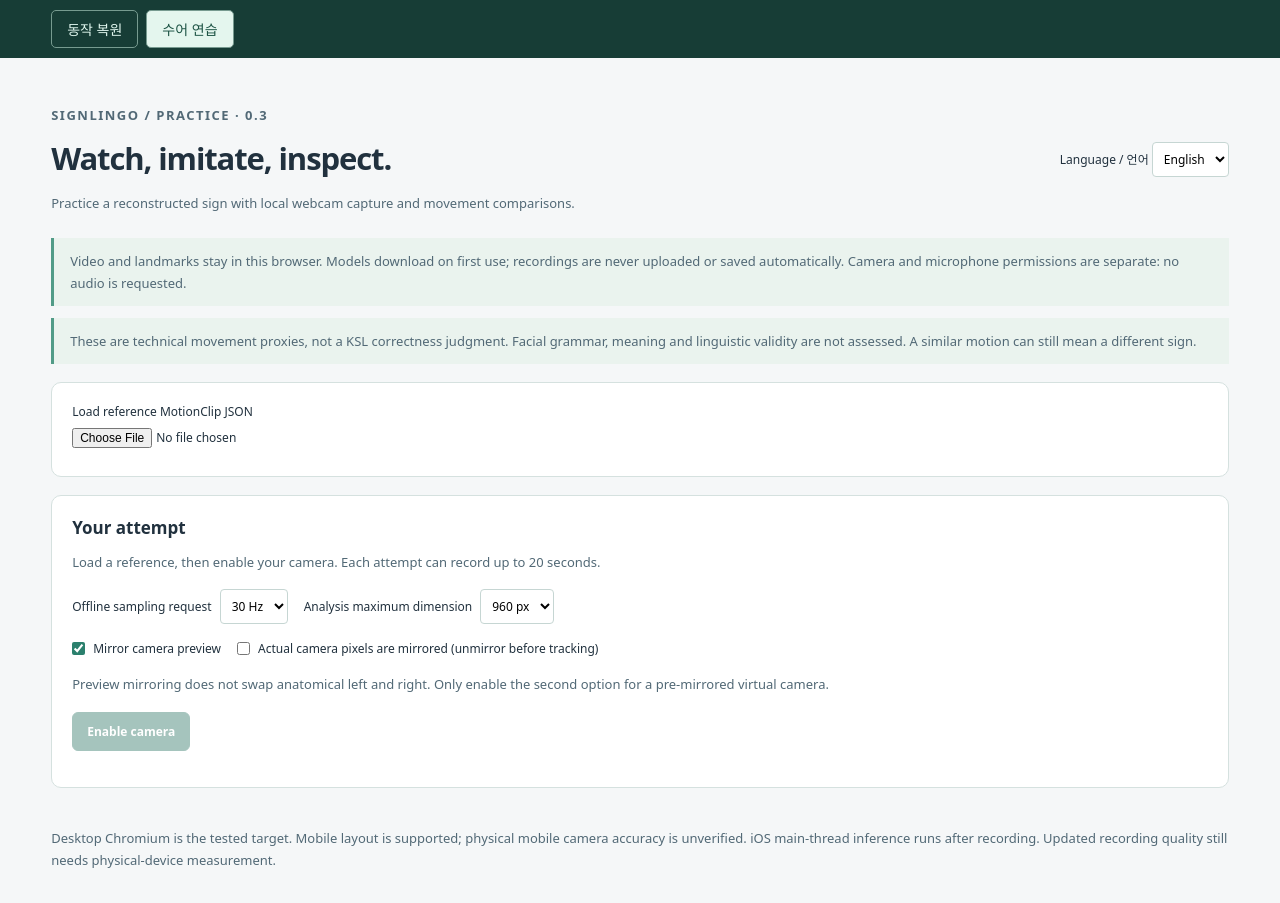
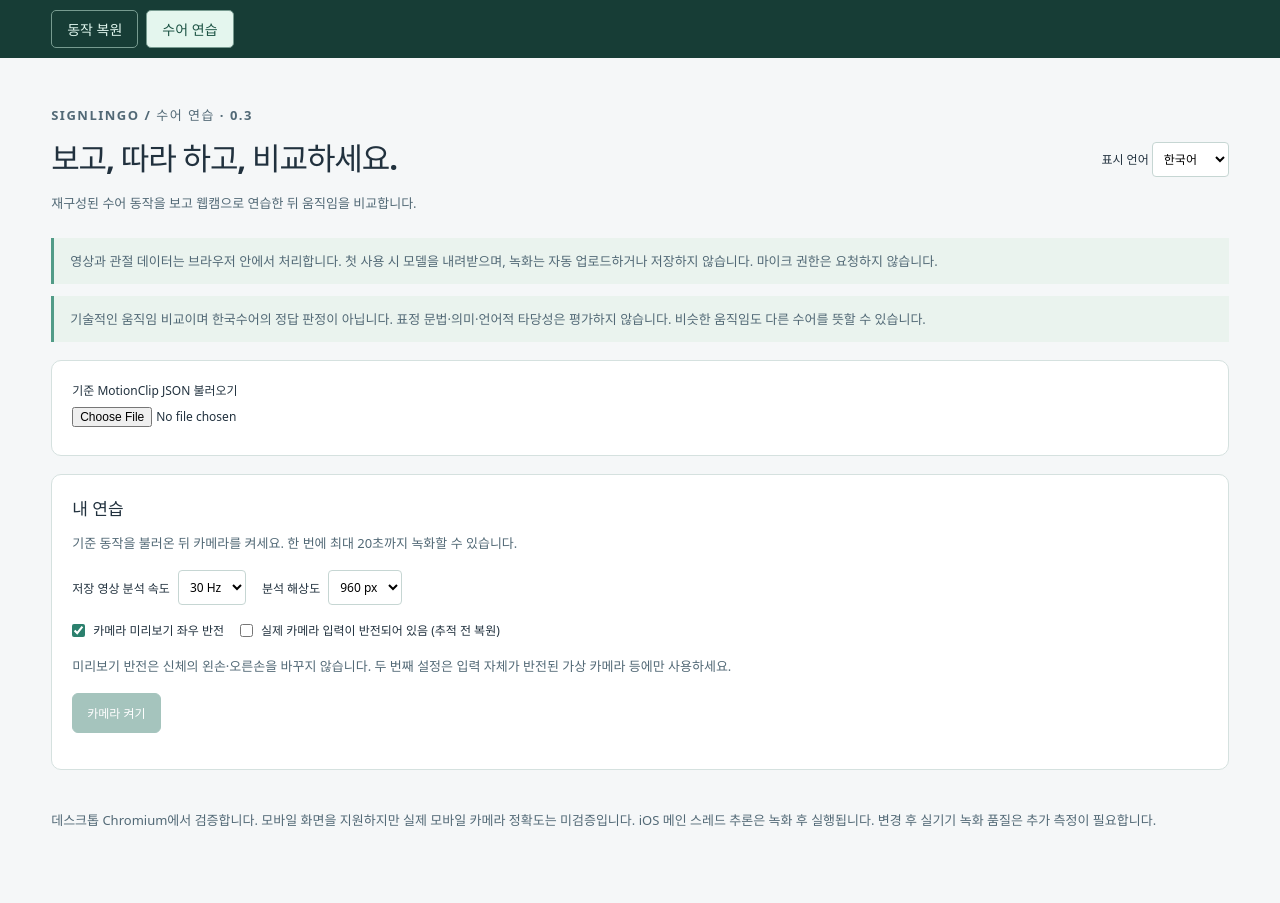
Before and after one commit to KINGJNU-sakayume/SignLingo, a React (Vite) app: page / in a window 1280 px wide. Both pictures are taken after a click on the button "수어 연습". After the commit the page ends 864 px from the top, so only its background shows below. Built offline with nearby package versions, Linux system fonts and the light colour scheme.

Commit message:
Translate src/practice/PracticeMode.tsx user-facing labels and messages

```diff
--- a/src/practice/PracticeMode.tsx
+++ b/src/practice/PracticeMode.tsx
@@ -15,6 +15,7 @@ import type { MotionClip, Side } from '../motion/types';
 import { activeInterval, features } from './features';
 import { compareMotion } from './compare';
 import { WebcamCapture, cameraError } from './capture';
+import { koMessage } from '../i18n/ko';
 import { copy, feedbackText, metricRequirement, type Locale } from './copy';
 import type { Comparison, Interval, PracticeSession } from './types';
 import './practice.css';
@@ -47,7 +48,7 @@ function WristPaths({reference,learner,result,side,index,locale}:{reference:Moti
   </svg>;
 }
 export function PracticeMode() {
-  const [locale,setLocale]=useState<Locale>(()=>navigator.language.startsWith('ko')?'ko':'en'),t=copy[locale];
+  const [locale,setLocale]=useState<Locale>('ko'),t=copy[locale];
   const [reference,setReference]=useState<MotionClip|null>(null),[learner,setLearner]=useState<MotionClip|null>(null);
   const [ri,setRi]=useState<Interval|null>(null),[li,setLi]=useState<Interval|null>(null);
   const [referenceUrl,setReferenceUrl]=useState(''),[learnerUrl,setLearnerUrl]=useState('');
@@ -65,7 +66,7 @@ export function PracticeMode() {
   const busy=phase!=='idle'||checking, epoch=useRef(0);
   const comparison=useMemo(()=>{
     if(!reference||!learner||!ri||!li)return {result:null,error:''};
-    try{return {result:compareMotion(reference,learner,ri,li),error:''};}catch(e){return {result:null,error:cameraError(e)};}
+    try{return {result:compareMotion(reference,learner,ri,li),error:''};}catch(e){return {result:null,error:koMessage(cameraError(e))};}
   },[reference,learner,ri,li]);
   const result=comparison.result;
   const session:PracticeSession|null=reference&&learner&&result?{schema:'signlingo.practice',version:1,attempt,reference,learner,comparison:result,linguisticValidation:'not-performed'}:null;
@@ -78,7 +79,7 @@ export function PracticeMode() {
   useEffect(()=>()=>{epoch.current++;clearTimeout(timer.current);capture.current?.cancel();framing.current?.close();offline.current?.abort();},[]);
   useEffect(()=>()=>{if(referenceUrl)URL.revokeObjectURL(referenceUrl);},[referenceUrl]);
   useEffect(()=>()=>{if(learnerUrl)URL.revokeObjectURL(learnerUrl);},[learnerUrl]);
-  useEffect(()=>{const end=()=>{if(document.hidden){if(capture.current||offline.current)setError('Video capture / processing interrupted because the page was hidden. Any completed recording is retained. Retry analysis when the page is visible.');epoch.current++;clearTimeout(timer.current);capture.current?.cancel();framing.current?.close();setChecking(false);offline.current?.abort();offline.current=null;capture.current=null;setPhase('idle');setPlaying(false);}};const leave=()=>{if(capture.current||offline.current)setError('Video capture interrupted when leaving the page. Retry the attempt.');epoch.current++;clearTimeout(timer.current);capture.current?.cancel();framing.current?.close();setChecking(false);offline.current?.abort();offline.current=null;capture.current=null;setPhase('idle');setPlaying(false);};document.addEventListener('visibilitychange',end);window.addEventListener('pagehide',leave);return()=>{document.removeEventListener('visibilitychange',end);window.removeEventListener('pagehide',leave);};},[]);
+  useEffect(()=>{const end=()=>{if(document.hidden){if(capture.current||offline.current)setError('화면을 벗어나 영상 촬영 또는 분석이 중단되었습니다. 완료된 녹화는 보존되며 화면으로 돌아와 분석을 다시 시도할 수 있습니다.');epoch.current++;clearTimeout(timer.current);capture.current?.cancel();framing.current?.close();setChecking(false);offline.current?.abort();offline.current=null;capture.current=null;setPhase('idle');setPlaying(false);}};const leave=()=>{if(capture.current||offline.current)setError('페이지를 떠나 촬영이 중단되었습니다. 다시 시도해 주세요.');epoch.current++;clearTimeout(timer.current);capture.current?.cancel();framing.current?.close();setChecking(false);offline.current?.abort();offline.current=null;capture.current=null;setPhase('idle');setPlaying(false);};document.addEventListener('visibilitychange',end);window.addEventListener('pagehide',leave);return()=>{document.removeEventListener('visibilitychange',end);window.removeEventListener('pagehide',leave);};},[]);
   useEffect(()=>{setIndex(0);setPlaying(false);setHighlight(undefined);},[result]);
   useEffect(()=>{
     for(const [video,value] of [[referenceVideo.current,referenceMediaTime],[learnerVideo.current,learnerMediaTime]] as const)if(video&&video.readyState>=1&&Math.abs(video.currentTime-value)>.015)try{video.currentTime=value;}catch{/* The visible media error handler reports decoding failures. */}
@@ -103,7 +104,7 @@ export function PracticeMode() {
       setPlaying(false);setError('');setIndex(0);setTime(0);
       if(target==='reference'){resetAttempt();setReference(clip);setRi(activeInterval(clip));setReferenceUrl('');}
       else {resetAttempt();setLearner(clip);setLi(activeInterval(clip));setAttempt(n=>n+1);}
-    } catch(e){if(current===epoch.current)setError(cameraError(e));}
+    } catch(e){if(current===epoch.current)setError(koMessage(cameraError(e)));}
   }
   async function openCamera() {
     setError('');setDiagnostics(null);setPlaying(false);setPhase('opening');
@@ -113,7 +114,7 @@ export function PracticeMode() {
   }
   async function analyzeRecording(file:File,durationHint?:number) {
     const current=++epoch.current,controller=new AbortController();offline.current=controller;
-    setPhase('processing');setLearner(null);setLi(null);setProgress('Decoding saved video…');setError('');setAnalysis(null);setDiagnostics(null);
+    setPhase('processing');setLearner(null);setLi(null);setProgress('저장된 영상을 해독하는 중…');setError('');setAnalysis(null);setDiagnostics(null);
     try {
       const clip=await processPracticeVideo(file,{mirrored:unmirror,signal:controller.signal,sampleHz,maxDimension,durationHint,
         progress:p=>{if(current===epoch.current)setProgress(`${p.phase}${p.total?` · ${p.done}/${p.total}`:''}`);},
@@ -159,19 +160,19 @@ export function PracticeMode() {
     };timer.current=setTimeout(tick,1000);
   }
   return <main className="practice" lang={locale}>
-    <div className="practice-heading"><div><p className="eyebrow">SIGNLINGO / PRACTICE · 0.3</p><h1>{t.title}</h1><p>{t.intro}</p></div><label>Language / 언어 <select aria-label="Practice language" value={locale} onChange={e=>setLocale(e.target.value as Locale)}><option value="en">English</option><option value="ko">한국어</option></select></label></div>
+    <div className="practice-heading"><div><p className="eyebrow">SIGNLINGO / 수어 연습 · 0.3</p><h1>{t.title}</h1><p>{t.intro}</p></div><label>표시 언어 <select aria-label="표시 언어" value={locale} onChange={e=>setLocale(e.target.value as Locale)}><option value="en">English</option><option value="ko">한국어</option></select></label></div>
     <p className="practice-notice">{t.privacy}</p><p className="practice-notice">{t.caveat}</p>
-    {error&&<div role="alert" className="error-message"><div><strong>{t.failure}</strong><p>{locale==='ko'?`${t.details}: `:''}{error}</p></div></div>}
+    {error&&<div role="alert" className="error-message"><div><strong>{t.failure}</strong><p>{locale==='ko'?`${t.details}: `:''}{koMessage(error)}</p></div></div>}
     <section className="practice-card practice-files"><label>{t.load}<input aria-label={t.load} type="file" accept="application/json,.json" disabled={busy} onChange={e=>void load(e,'reference')}/></label>{reference&&<><span>{reference.source.name}</span><label>{t.video}<input aria-label={t.video} type="file" accept="video/*" disabled={busy} onChange={e=>{const f=e.target.files?.[0];e.target.value='';if(!f)return;if(f.name!==reference.source.name||f.size!==reference.source.size){setError(locale==='ko'?'기준 JSON의 파일명·크기와 일치하는 원본 영상을 선택하세요.':'Choose the original video matching the reference JSON filename and size.');return;}setReferenceUrl(URL.createObjectURL(f));setError('');}}/></label></>}</section>
-    <section className="practice-card"><h2>{t.learner}</h2><p>{phase==='opening'?t.loading:phase==='ready'?t.ready:phase==='recording'?`${t.recording} · ${elapsed.toFixed(1)} s · ${frames} ${t.frames}`:phase==='finishing'?t.finishing:phase==='processing'?progress:t.idle}</p>
-      <div className="practice-camera" hidden={phase==='idle'||phase==='processing'} style={{aspectRatio:captureQuality?.width?`${captureQuality.width}/${captureQuality.height}`:undefined}}><video ref={live} muted playsInline aria-label="Live camera preview" style={{transform:mirror?'scaleX(-1)':undefined}}/>{diagnostics?.frame&&<Overlay frame={diagnostics.frame} width={diagnostics.width} height={diagnostics.height} mirrored={mirror!==unmirror} minConfidence={.6}/ >}{phase==='countdown'&&<strong className="practice-countdown" role="status" aria-live="assertive">{countdown}</strong>}</div>
+    <section className="practice-card"><h2>{t.learner}</h2><p>{phase==='opening'?t.loading:phase==='ready'?t.ready:phase==='recording'?`${t.recording} · ${elapsed.toFixed(1)} s · ${frames} ${t.frames}`:phase==='finishing'?t.finishing:phase==='processing'?koMessage(progress):t.idle}</p>
+      <div className="practice-camera" hidden={phase==='idle'||phase==='processing'} style={{aspectRatio:captureQuality?.width?`${captureQuality.width}/${captureQuality.height}`:undefined}}><video ref={live} muted playsInline aria-label="실시간 카메라 미리보기" style={{transform:mirror?'scaleX(-1)':undefined}}/>{diagnostics?.frame&&<Overlay frame={diagnostics.frame} width={diagnostics.width} height={diagnostics.height} mirrored={mirror!==unmirror} minConfidence={.6}/ >}{phase==='countdown'&&<strong className="practice-countdown" role="status" aria-live="assertive">{countdown}</strong>}</div>
       {diagnostics&&<>{phase==='ready'&&<p>{locale==='ko'?'녹화 전 화면 확인 결과입니다. 녹화 중에는 추론하지 않습니다.':'Framing snapshot before recording. Inference is disabled during recording.'}</p>}<TrackingStatus value={diagnostics} locale={locale}/></>}
       <CaptureQuality capture={captureQuality} analysis={analysis} locale={locale}/>
-      <div className="practice-controls"><label>{locale==='ko'?'저장 영상 분석 속도':'Offline sampling request'}<select aria-label="Offline analysis sampling" value={sampleHz} disabled={busy} onChange={e=>setSampleHz(Number(e.target.value) as 15|30)}><option value={30}>30 Hz</option><option value={15}>15 Hz</option></select></label><label>{locale==='ko'?'분석 해상도':'Analysis maximum dimension'}<select aria-label="Analysis maximum dimension" value={maxDimension} disabled={busy} onChange={e=>setMaxDimension(Number(e.target.value) as 640|960)}><option value={960}>960 px</option><option value={640}>640 px</option></select></label></div>
+      <div className="practice-controls"><label>{locale==='ko'?'저장 영상 분석 속도':'Offline sampling request'}<select aria-label="저장 영상 분석 속도" value={sampleHz} disabled={busy} onChange={e=>setSampleHz(Number(e.target.value) as 15|30)}><option value={30}>30 Hz</option><option value={15}>15 Hz</option></select></label><label>{locale==='ko'?'분석 해상도':'Analysis maximum dimension'}<select aria-label="분석 해상도" value={maxDimension} disabled={busy} onChange={e=>setMaxDimension(Number(e.target.value) as 640|960)}><option value={960}>960 px</option><option value={640}>640 px</option></select></label></div>
       {saved&&!busy&&<div className="practice-controls"><button className="button secondary" onClick={()=>void analyzeRecording(saved.file,saved.duration)}>{locale==='ko'?'저장 영상 다시 분석':'Analyze saved recording again'}</button><a className="button secondary" href={learnerUrl} download={saved.file.name}>{locale==='ko'?'녹화 원본 저장':'Save original recording'}</a></div>}
       <div className="practice-controls"><label><input type="checkbox" checked={mirror} onChange={e=>setMirror(e.target.checked)}/>{t.preview}</label><label><input type="checkbox" checked={unmirror} disabled={busy&&phase!=='ready'} onChange={e=>setUnmirror(e.target.checked)}/>{t.pixels}</label></div><p>{t.previewNote}</p>
       <div className="practice-controls">{phase==='idle'&&<button className="button primary" disabled={!reference} onClick={()=>void openCamera()}>{t.camera}</button>}{phase==='ready'&&<><button className="button secondary" disabled={checking} onClick={()=>void checkFraming()}>{checking?(locale==='ko'?'화면 확인 중…':'Checking framing…'):(locale==='ko'?'손·상체 화면 확인 (선택)':'Check framing (optional)')}</button><button className="button primary" disabled={checking} onClick={beginCountdown}>{t.start}</button></>}{phase==='recording'&&<button className="button primary" onClick={()=>{setPhase('finishing');capture.current?.stop();}}>{t.stop}</button>}{busy&&<button className="button secondary" onClick={endCamera}>{t.cancel}</button>}{learner&&!busy&&<button className="button secondary" onClick={resetAttempt}>{t.retry}</button>}</div>
-      {reference&&!busy&&<div className="practice-fallback"><label>{locale==='ko'?'휴대폰으로 녹화하거나 영상 선택':'Record or choose a phone video'}<input aria-label="Record or choose a phone video" type="file" accept="video/*" capture="user" onChange={e=>void loadPhoneVideo(e)}/></label><p>{locale==='ko'?'최대 20초 · 100 MB. 휴대폰 카메라로 녹화한 뒤 브라우저에서 처리합니다. 모델은 첫 사용 시 다운로드되며 영상은 업로드하지 않습니다.':'Up to 20 seconds · 100 MB. Record with the phone camera, then process locally. Both capture methods analyze after recording. Models download on first use; video is never uploaded.'}</p></div>}
+      {reference&&!busy&&<div className="practice-fallback"><label>{locale==='ko'?'휴대폰으로 녹화하거나 영상 선택':'Record or choose a phone video'}<input aria-label="휴대폰으로 녹화하거나 영상 선택" type="file" accept="video/*" capture="user" onChange={e=>void loadPhoneVideo(e)}/></label><p>{locale==='ko'?'최대 20초 · 100 MB. 휴대폰 카메라로 녹화한 뒤 브라우저에서 처리합니다. 모델은 첫 사용 시 다운로드되며 영상은 업로드하지 않습니다.':'Up to 20 seconds · 100 MB. Record with the phone camera, then process locally. Both capture methods analyze after recording. Models download on first use; video is never uploaded.'}</p></div>}
       {reference&&!busy&&<details><summary>{t.loadAttempt}</summary><input aria-label={t.loadAttempt} type="file" accept="application/json,.json" onChange={e=>void load(e,'learner')}/></details>}
     </section>
     {reference&&<>
```
